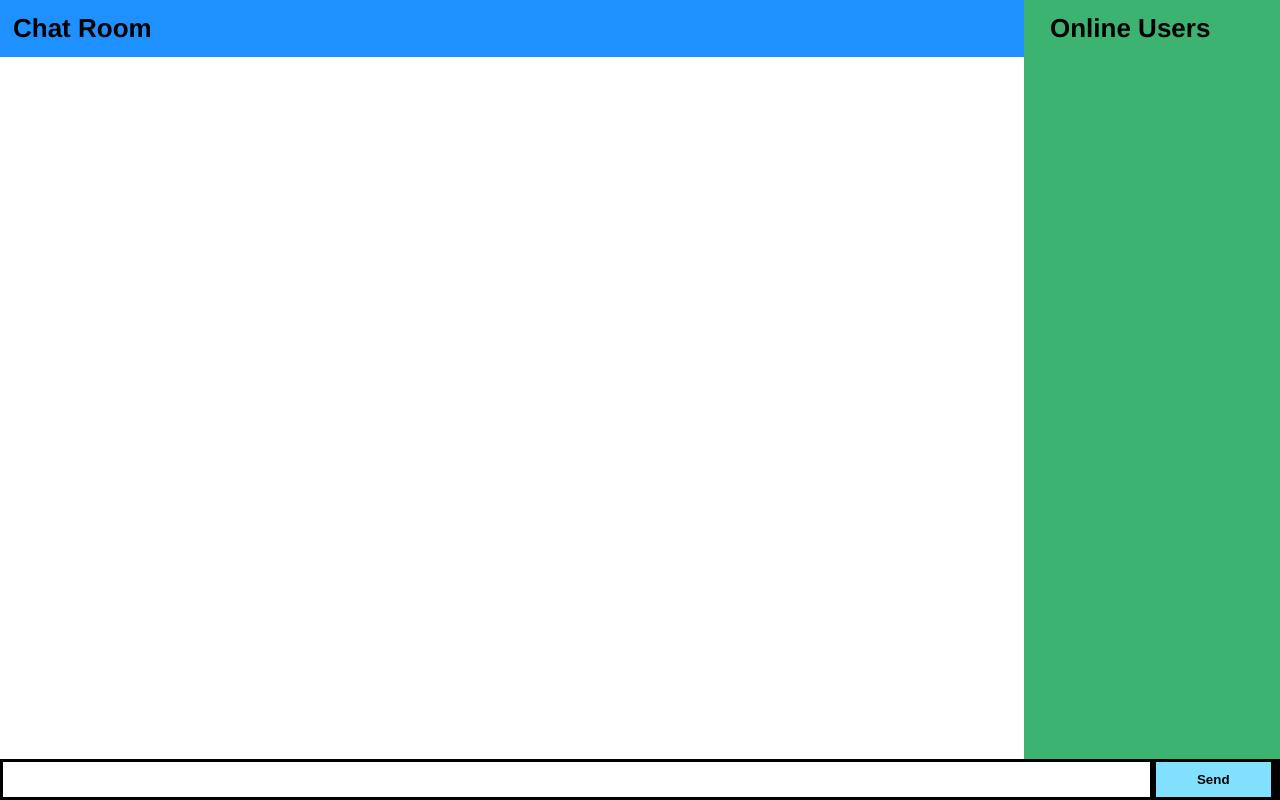
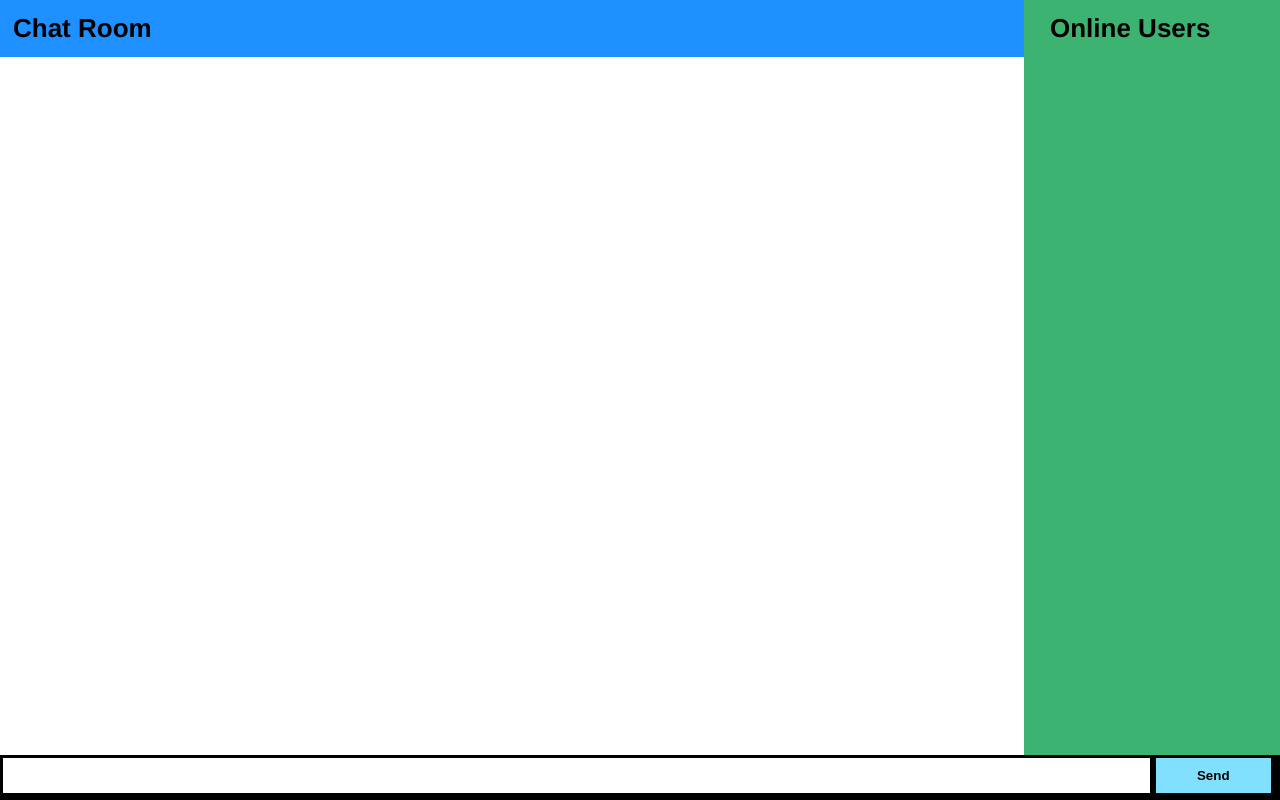
Before and after one commit to amygel/SENG513Assignment3, a website: page public/index.html in a window 1280 px wide. Drawn offline with nearby package versions, Linux system fonts and the light colour scheme; no server answers.

Commit message:
Trying flex styling

```diff
--- a/public/index.html
+++ b/public/index.html
@@ -19,9 +19,11 @@
     <div id="chat-area">
         <table id="messages"></table>
     </div>
-    <form action="">
-        <input id="m" autocomplete="off" /><button><b>Send</b></button>
-    </form>
+    <footer>
+        <form action="">
+            <input id="m" autocomplete="off" /><button><b>Send</b></button>
+        </form>
+    </footer>
     <script
        src="https://code.jquery.com/jquery-3.1.1.min.js"
        integrity="sha256-hVVnYaiADRTO2PzUGmuLJr8BLUSjGIZsDYGmIJLv2b8="
--- a/public/style.css
+++ b/public/style.css
@@ -1,21 +1,22 @@
 * { margin: 0; padding: 0; box-sizing: border-box; }
 body {
     font: 13px Helvetica, Arial;
-    position: relative;
+    position: absolute;
     width: 100%;
     height: 100%;
+    display: flex;
+    flex-flow: column;
 }
-form { background: #000; padding: 3px; position: fixed; bottom: 0; width: 100%; }
+footer { min-height: 45px; }
+form { background: #000; padding: 3px; position: fixed; bottom: 0; width: 100%; min-height: 45px; }
 form input { border: 0; padding: 10px; width: 90%; margin-right: .5%; }
 form button { width: 9%; background: rgb(130, 224, 255); border: none; padding: 10px; }
 #chat-area {
+    flex: 2 ;
     margin: 0;
     padding: 0;
-    top: 75px;
-    bottom: 40px;
     width: 80%;
     overflow-y: scroll;
-    position: fixed;
 }
 #messages { width: 100%; }
 #messages tr:nth-child(odd) { background: #eee; }
```
